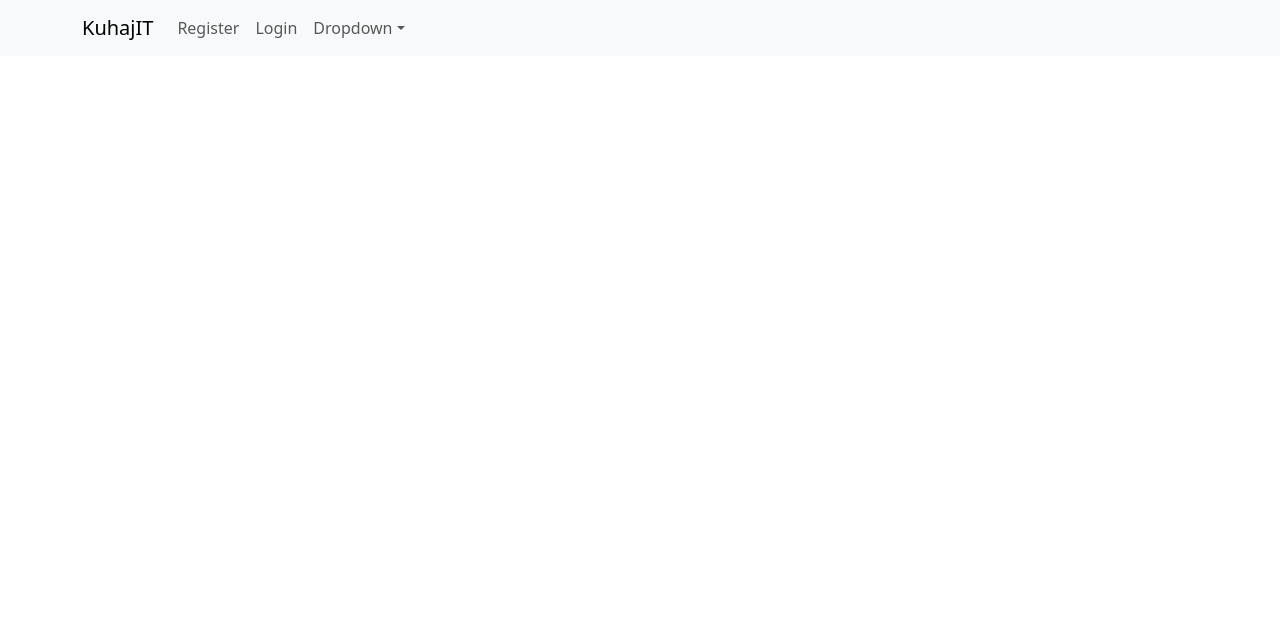
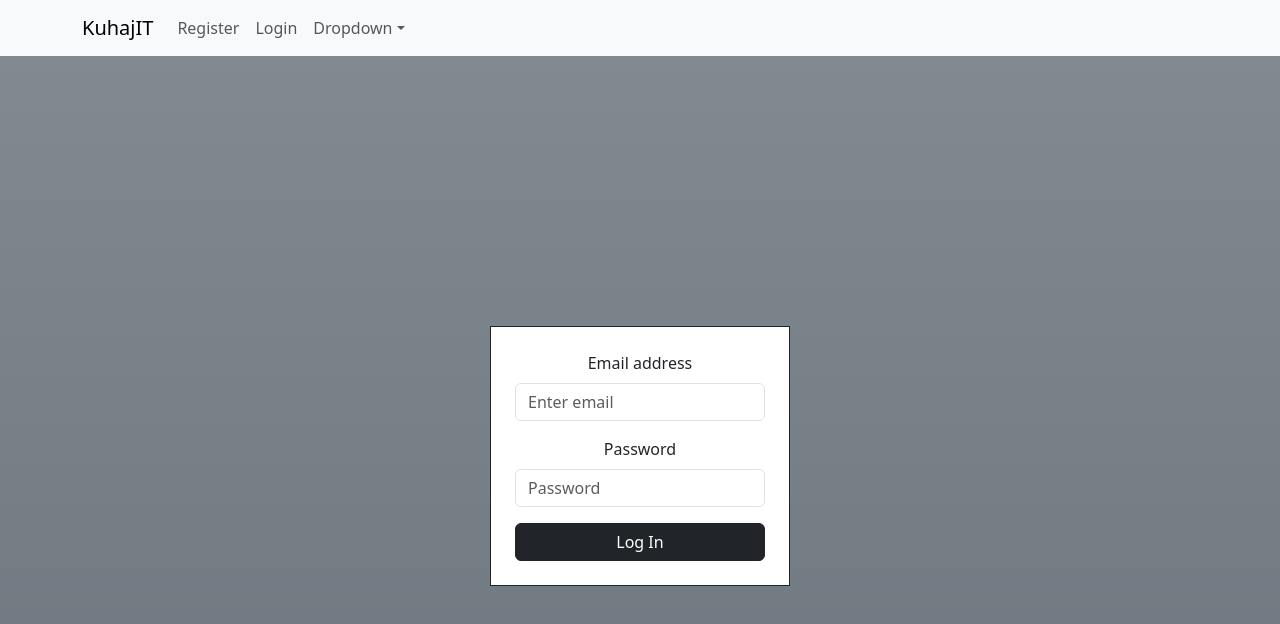
Before and after one commit to ljubo9/30bodova, a React (Create React App) app in the folder IzvorniKod/kuhaj-it-app/: page / in a window 1280 px wide. Shown: the top 624 px of the page. Built offline with nearby package versions, Linux system fonts and the light colour scheme.

Commit message:
login layout done

```diff
--- a/IzvorniKod/kuhaj-it-app/src/App.js
+++ b/IzvorniKod/kuhaj-it-app/src/App.js
@@ -1,9 +1,11 @@
 import Navigation from './components/Navigation';
+import Login from './components/Login';
 
 function App() {
   return (
     <div className="App">
       <Navigation />
+      <Login />
     </div>
   );
 }
--- /dev/null
+++ b/IzvorniKod/kuhaj-it-app/src/components/Login.jsx
@@ -0,0 +1,26 @@
+import Button from 'react-bootstrap/Button';
+import Form from 'react-bootstrap/Form';
+
+function Login() {
+  return (
+    <div className="d-flex justify-content-center align-items-center bg-secondary bg-gradient" style={{ height: '100vh' }}>
+      <Form className="border border-dark p-4 bg-white" style={{ width: '300px' }}>
+        <Form.Group className="mb-3" controlId="Email">
+          <Form.Label className="d-flex justify-content-center align-items-center">Email address</Form.Label>
+          <Form.Control type="email" placeholder="Enter email" />
+        </Form.Group>
+
+        <Form.Group className="mb-3" controlId="Password">
+          <Form.Label className="d-flex justify-content-center align-items-center">Password</Form.Label>
+          <Form.Control type="password" placeholder="Password" />
+        </Form.Group>
+
+        <Button variant="dark" className="w-100" type="submit">
+          Log In
+        </Button>
+      </Form>
+    </div>
+  );
+}
+
+export default Login;
```
